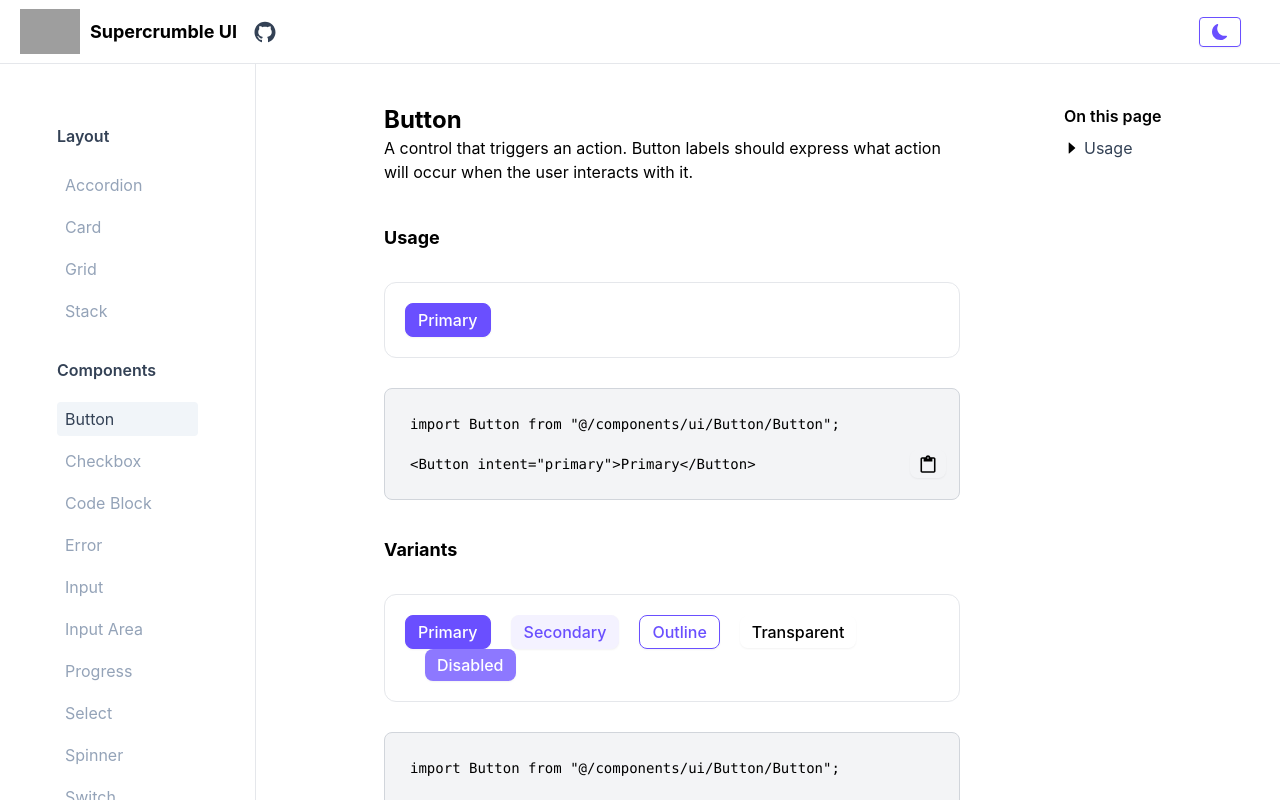
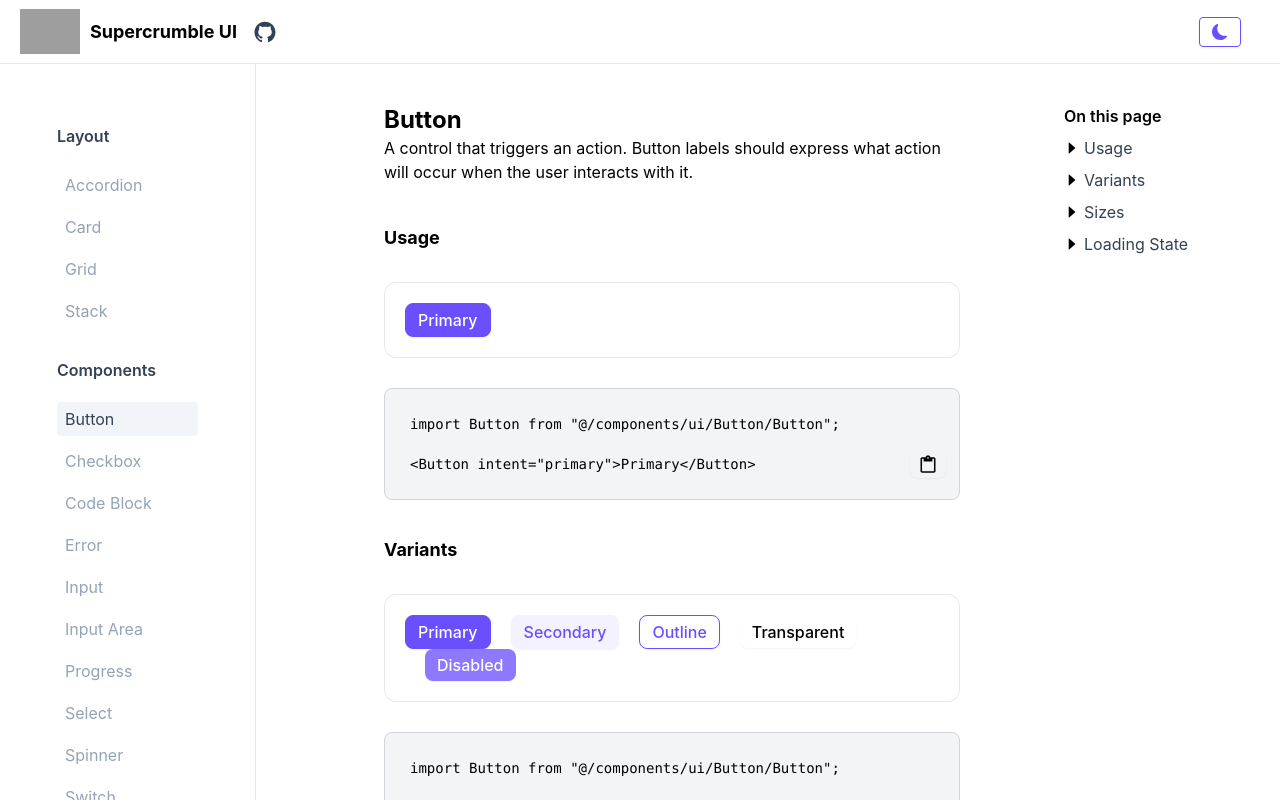
Before and after one commit to elijahnikov/ui, a Next.js app: page /button in a window 1280 px wide. Shown: the top 800 px of the page. Built offline with nearby package versions, Linux system fonts and the light colour scheme; grey boxes are pictures that could not be loaded; a web font is replaced by a local one.

Commit message:
adding map to page browser, prop to layout so we can pass menumap to page browser from component page

```diff
--- a/src/components/common/Layout/Layout.tsx
+++ b/src/components/common/Layout/Layout.tsx
@@ -5,13 +5,15 @@ import Head from "next/head";
 import Button from "@/components/ui/Button/Button";
 import { AiOutlineMenu } from "react-icons/ai";
 import PageBrowser from "../PageBrowser/PageBrowser";
+import { MenuMap } from "@/maps/component/types";
 
 interface LayoutProps {
     children: React.ReactNode;
     title?: string;
+    menuMap?: MenuMap[];
 }
 
-const Layout = ({ children, title }: LayoutProps) => {
+const Layout = ({ children, title, menuMap }: LayoutProps) => {
     return (
         <div className="h-[100%]">
             <Head>
@@ -22,7 +24,7 @@ const Layout = ({ children, title }: LayoutProps) => {
                 <div className="absolute flex w-full top-[8vh]">
                     <ComponentsBar />
                     <ContentBar>{children}</ContentBar>
-                    <PageBrowser />
+                    {menuMap && <PageBrowser menuMap={menuMap} />}
                 </div>
                 <div className="left-5 visible md:invisible absolute block top-[10vh]">
                     <Button loading={false} intent={"primary"}>
--- a/src/components/common/PageBrowser/PageBrowser.tsx
+++ b/src/components/common/PageBrowser/PageBrowser.tsx
@@ -1,21 +1,35 @@
+import { MenuMap } from "@/maps/component/types";
 import Link from "next/link";
 import React from "react";
 import { AiFillCaretRight } from "react-icons/ai";
 
-interface PageBrowserProps {}
+interface PageBrowserProps {
+    menuMap: MenuMap[];
+}
 
-const PageBrowser = ({}: PageBrowserProps) => {
+const PageBrowser = ({ menuMap }: PageBrowserProps) => {
     return (
         <div className="hidden lg:block space-y-2 float-right right-0 fixed w-[20%] h-[90vh] text-left min-w-[20%] mx-auto p-[40px] min-h-[100vh]">
             <p className="font-semibold">On this page</p>
-            <div className="flex w-full">
-                <AiFillCaretRight className="mt-[4px] mr-[4px]" />
+            <div className="block space-y-2 w-full">
+                {/* <AiFillCaretRight className="mt-[4px] mr-[4px]" />
                 <Link
                     href={"#usage"}
                     className="hover:underline dark:text-slate-400 cursor-pointer text-slate-700"
                 >
                     Usage
-                </Link>
+                </Link> */}
+                {menuMap.map((entry: MenuMap) => (
+                    <div className="flex" key={entry.href}>
+                        <AiFillCaretRight className="mt-[4px] mr-[4px]" />
+                        <Link
+                            href={entry.href}
+                            className="hover:underline dark:text-slate-400 cursor-pointer text-slate-700"
+                        >
+                            {entry.label}
+                        </Link>
+                    </div>
+                ))}
             </div>
         </div>
     );
--- a/src/maps/componentCode/buttonCode.ts
+++ b/src/maps/component/button.ts
@@ -1,3 +1,24 @@
+import { MenuMap } from "./types";
+
+export const buttonMenuMap: MenuMap[] = [
+    {
+        label: "Usage",
+        href: "#usage",
+    },
+    {
+        label: "Variants",
+        href: "#variants",
+    },
+    {
+        label: "Sizes",
+        href: "#sizes",
+    },
+    {
+        label: "Loading State",
+        href: "#loading-state",
+    },
+];
+
 export const buttonCode = {
     primary: `import Button from "@/components/ui/Button/Button";
 
--- /dev/null
+++ b/src/maps/component/types.ts
@@ -0,0 +1,4 @@
+export type MenuMap = {
+    label: string;
+    href: string;
+};
--- a/src/pages/button.tsx
+++ b/src/pages/button.tsx
@@ -2,13 +2,13 @@ import CodeBlock from "@/components/common/CodeBlock/CodeBlock";
 import Layout from "@/components/common/Layout/Layout";
 import PageHeader from "@/components/common/PageHeader/PageHeader";
 import Button from "@/components/ui/Button/Button";
-import { buttonCode } from "@/maps/componentCode/buttonCode";
+import { buttonCode, buttonMenuMap } from "@/maps/component/button";
 
 interface buttonProps {}
 
 const ButtonPage = ({}: buttonProps) => {
     return (
-        <Layout title="Button - Supercrumble UI">
+        <Layout title="Button - Supercrumble UI" menuMap={buttonMenuMap}>
             <div className="mb-[40px]">
                 <PageHeader
                     title="Button"
@@ -18,6 +18,10 @@ const ButtonPage = ({}: buttonProps) => {
                 />
             </div>
             <div>
+                <a
+                    className="relative h-[20px] invisible top-[-80px]"
+                    id="usage"
+                ></a>
                 <h4 className="mb-[30px]">Usage</h4>
                 {/* PRIMARY BUTTON */}
                 <div className="mb-[30px] border-[1px] p-5 dark:border-slate-700 rounded-xl">
```
